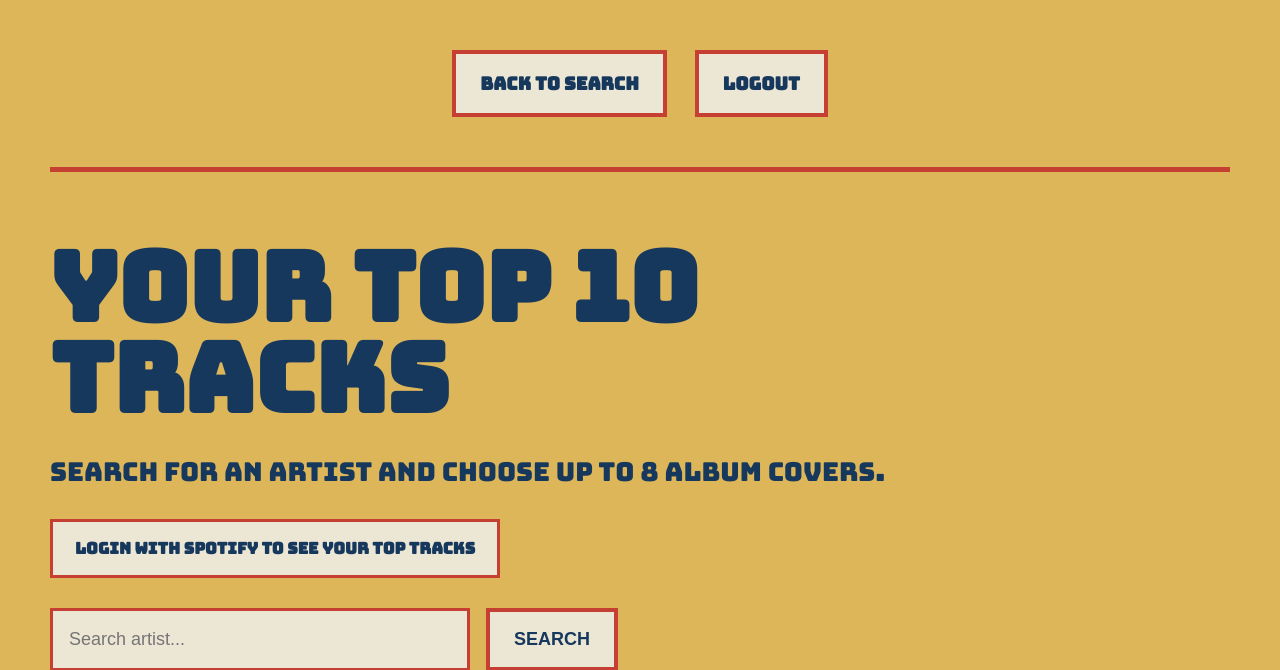
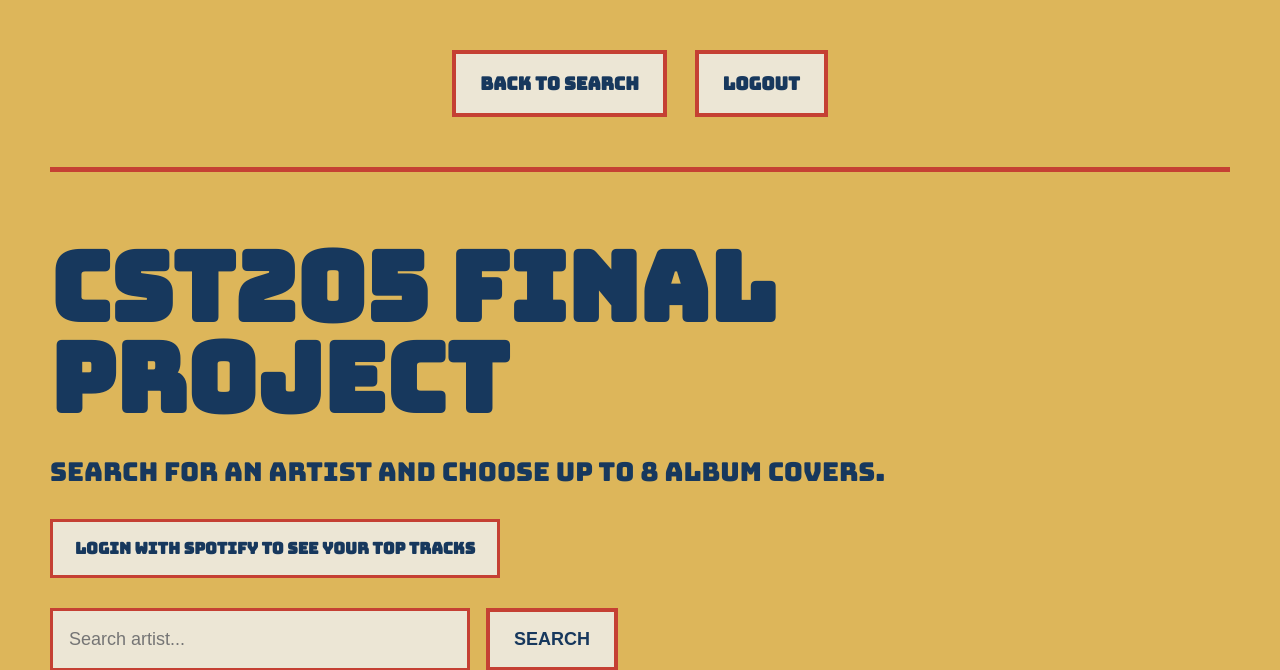
Before and after one commit to cbravo20/cst205_final_project, a Flask app: page / in a window 1280 px wide. Shown: the top 670 px of the page. Run offline with Flask 3, Linux system fonts and the light colour scheme.

Commit message:
changed name

```diff
--- a/templates/index.html
+++ b/templates/index.html
@@ -243,7 +243,7 @@
 
         <div class="divider"></div>
 
-        <h1 class="hero-title">Your Top 10<br>Tracks</h1>
+        <h1 class="hero-title">CST205 Final Project</h1>
 
         <p class="sub-text">Search for an artist and choose up to 8 album covers.</p>
 
```
